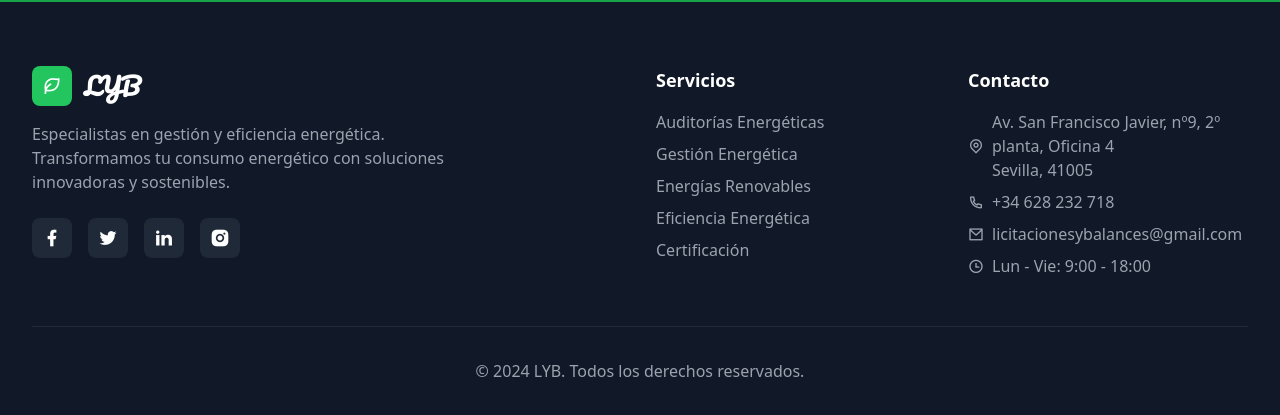
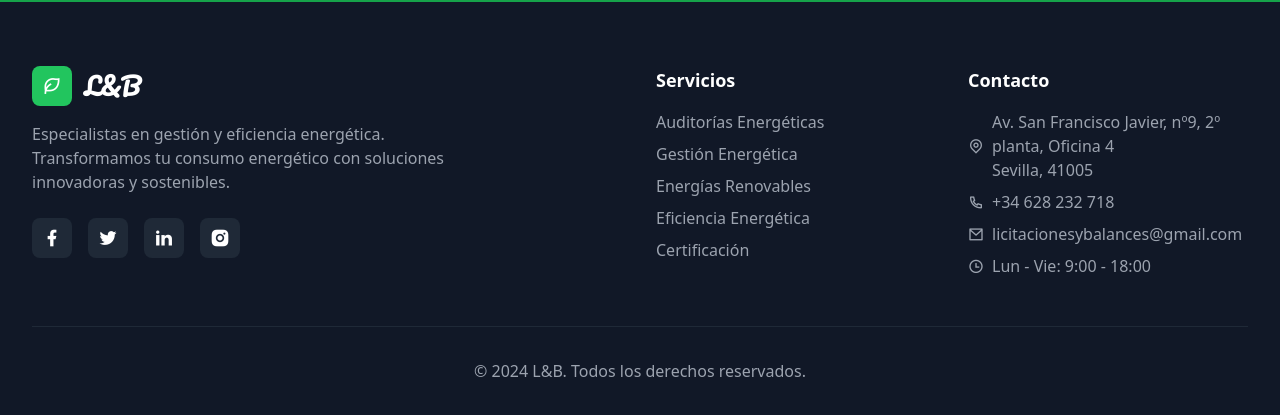
Before and after one commit to licitacionesybalances-dev/paginaweb_LYB, a Next.js app: page / in a window 1280 px wide. Shown: the part 4032-4447 px from the top of the page. Built offline with nearby package versions, Linux system fonts and the light colour scheme.

Commit message:
pagina personalizada

```diff
--- a/app/components/Footer.tsx
+++ b/app/components/Footer.tsx
@@ -13,7 +13,7 @@ export default function Footer() {
               <div className="w-10 h-10 bg-green-500 rounded-lg flex items-center justify-center mr-3">
                 <i className="ri-leaf-line text-xl"></i>
               </div>
-              <h3 className="text-2xl font-bold" style={{fontFamily: 'var(--font-pacifico)'}}>LYB</h3>
+              <h3 className="text-2xl font-bold" style={{fontFamily: 'var(--font-pacifico)'}}>L&B</h3>
             </div>
             <p className="text-gray-400 mb-6 max-w-md">
               Especialistas en gestión y eficiencia energética. Transformamos tu consumo energético con soluciones innovadoras y sostenibles.
@@ -69,7 +69,7 @@ export default function Footer() {
         </div>
 
         <div className="border-t border-gray-800 mt-12 pt-8 text-center text-gray-400">
-          <p>&copy; 2024 LYB. Todos los derechos reservados.</p>
+          <p>&copy; 2024 L&B. Todos los derechos reservados.</p>
         </div>
       </div>
     </footer>
```
